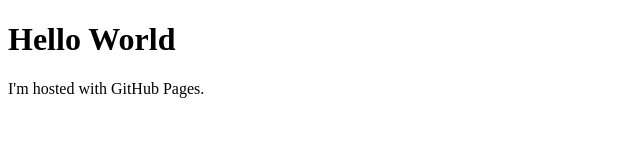
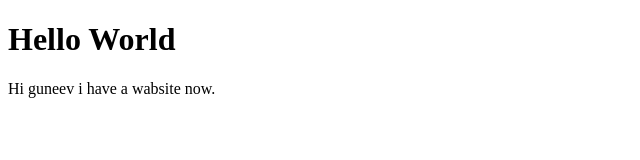
Before and after one commit to imposter0001/imposter0001.github.io, a plain HTML site: page index.html in a window 1280 px wide. Shown: the full height of the page, 0-640 px from the left. Drawn offline with Linux system fonts and the light colour scheme.

Commit message:
Update index.html

```diff
--- a/index.html
+++ b/index.html
@@ -2,6 +2,6 @@
 <html>
 <body>
 <h1>Hello World</h1>
-<p>I'm hosted with GitHub Pages.</p>
+<p>Hi guneev i have a wabsite now.</p>
 </body>
 </html>
```
